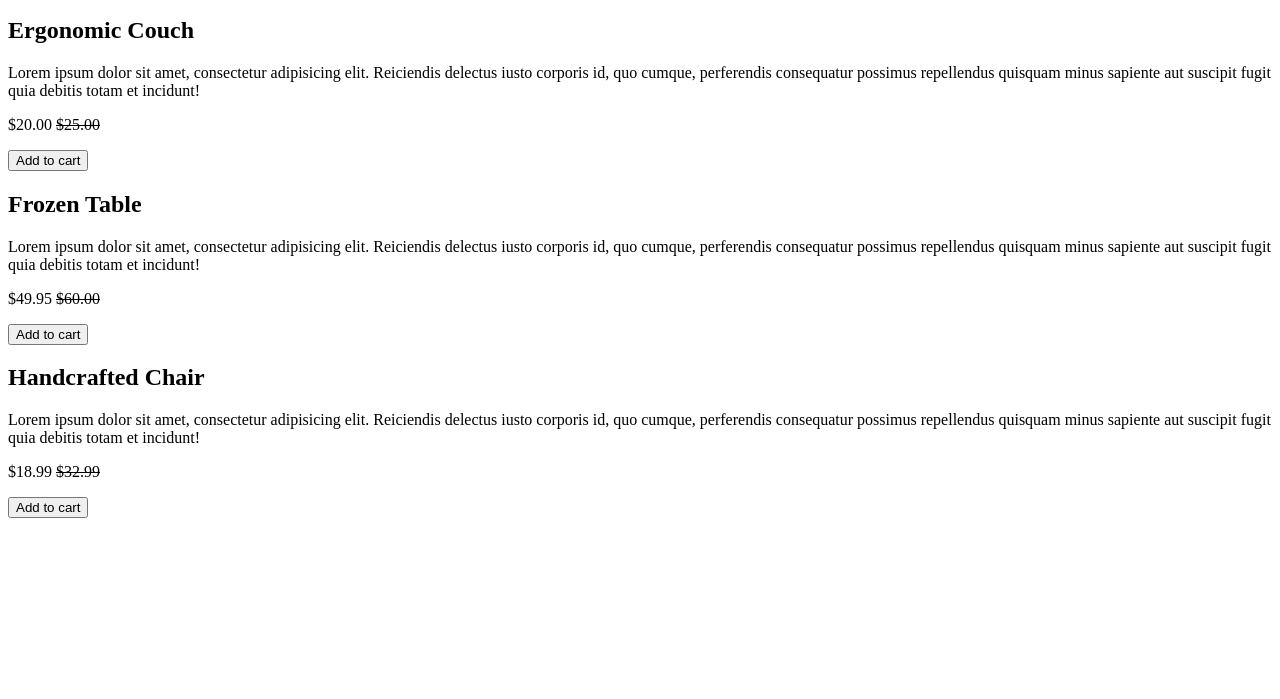
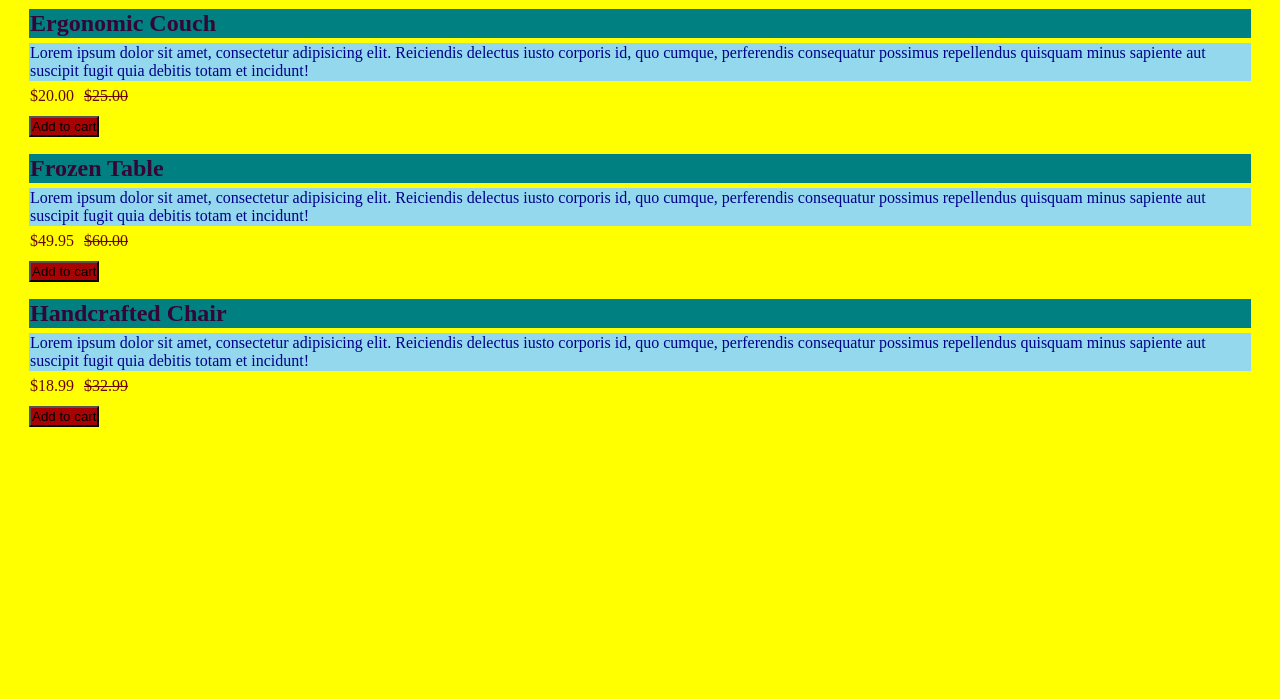
Before and after one commit to erin337/furniture, a plain HTML site: page index.html in a window 1280 px wide. Shown: the part 101-800 px from the top of the page. Drawn offline with Linux system fonts and the light colour scheme.

Commit message:
add feature main

```diff
--- a/index.css
+++ b/index.css
@@ -0,0 +1,23 @@
+* {
+  margin: 5px;
+  padding: 1px;
+  background-color: yellow;
+}
+
+h1 {
+  color: rgb(3, 3, 54);
+}
+.product {
+  color: rgb(53, 5, 53);
+  background-color: teal;
+}
+.cost {
+  color: rgb(105, 7, 7);
+}
+.add {
+  background-color: rgb(167, 3, 3);
+}
+.description {
+  color: darkblue;
+  background-color: rgb(147, 216, 236);
+}
--- a/index.html
+++ b/index.html
@@ -1,6 +1,7 @@
 <!DOCTYPE html>
 <html lang="en">
   <head>
+    <link rel="stylesheet" href="index.css" />
     <title>Furniture Emporium</title>
   </head>
   <body>
@@ -13,37 +14,37 @@
         </p>
       </header>
       <article>
-        <h2>Ergonomic Couch</h2>
-        <p>
+        <h2 class="product">Ergonomic Couch</h2>
+        <p class="description">
           Lorem ipsum dolor sit amet, consectetur adipisicing elit. Reiciendis
           delectus iusto corporis id, quo cumque, perferendis consequatur
           possimus repellendus quisquam minus sapiente aut suscipit fugit quia
           debitis totam et incidunt!
         </p>
-        <p>$20.00 <s>$25.00</s></p>
-        <button>Add to cart</button>
+        <p class="cost">$20.00 <s>$25.00</s></p>
+        <button class="add">Add to cart</button>
       </article>
       <article>
-        <h2>Frozen Table</h2>
-        <p>
+        <h2 class="product">Frozen Table</h2>
+        <p class="description">
           Lorem ipsum dolor sit amet, consectetur adipisicing elit. Reiciendis
           delectus iusto corporis id, quo cumque, perferendis consequatur
           possimus repellendus quisquam minus sapiente aut suscipit fugit quia
           debitis totam et incidunt!
         </p>
-        <p>$49.95 <s>$60.00</s></p>
-        <button>Add to cart</button>
+        <p class="cost">$49.95 <s>$60.00</s></p>
+        <button class="add">Add to cart</button>
       </article>
       <article>
-        <h2>Handcrafted Chair</h2>
-        <p>
+        <h2 class="product">Handcrafted Chair</h2>
+        <p class="description">
           Lorem ipsum dolor sit amet, consectetur adipisicing elit. Reiciendis
           delectus iusto corporis id, quo cumque, perferendis consequatur
           possimus repellendus quisquam minus sapiente aut suscipit fugit quia
           debitis totam et incidunt!
         </p>
-        <p>$18.99 <s>$32.99</s></p>
-        <button>Add to cart</button>
+        <p class="cost">$18.99 <s>$32.99</s></p>
+        <button class="add">Add to cart</button>
       </article>
     </main>
   </body>
```
